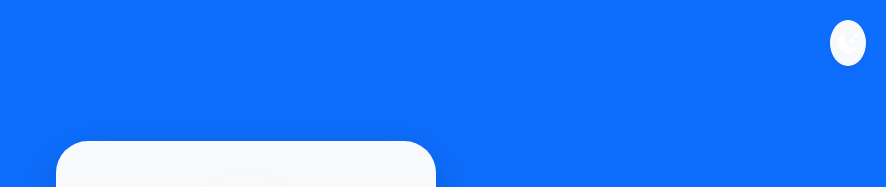
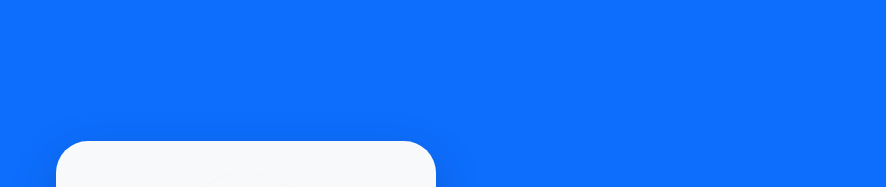
Before and after one commit to luizgarro08-hub/sistema-advertencia-escola, a Flask app: page /login in a window 1280 px wide. Shown: the top 187 px of the page, without its empty margins (394-1280 px from the left). Run offline with Flask 3, Linux system fonts and the light colour scheme; grey boxes are pictures that could not be loaded.

Commit message:
Update login.html

```diff
--- a/templates/login.html
+++ b/templates/login.html
@@ -44,9 +44,6 @@
 </head>
 <body class="d-flex align-items-center justify-content-center p-3">
 
-    <button id="btnDarkMode" class="btn btn-sm btn-light bg-opacity-25 text-white border-0 rounded-circle p-2 btn-theme-toggle shadow-sm" title="Alternar tema">
-        <i class="bi bi-moon-stars-fill fs-5" id="darkModeIcon"></i>
-    </button>
 
     <div class="card shadow-lg border-0 rounded-5 p-3 w-100 bg-body-tertiary" style="max-width: 380px;">
         <div class="card-body text-center">
```
